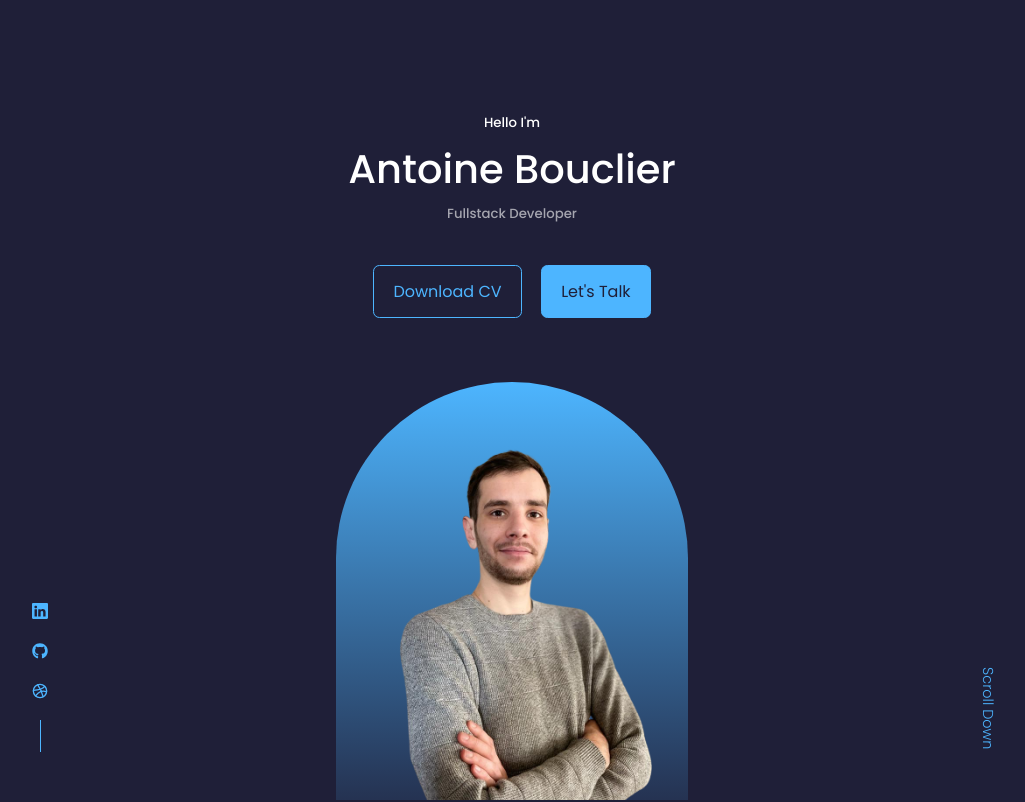
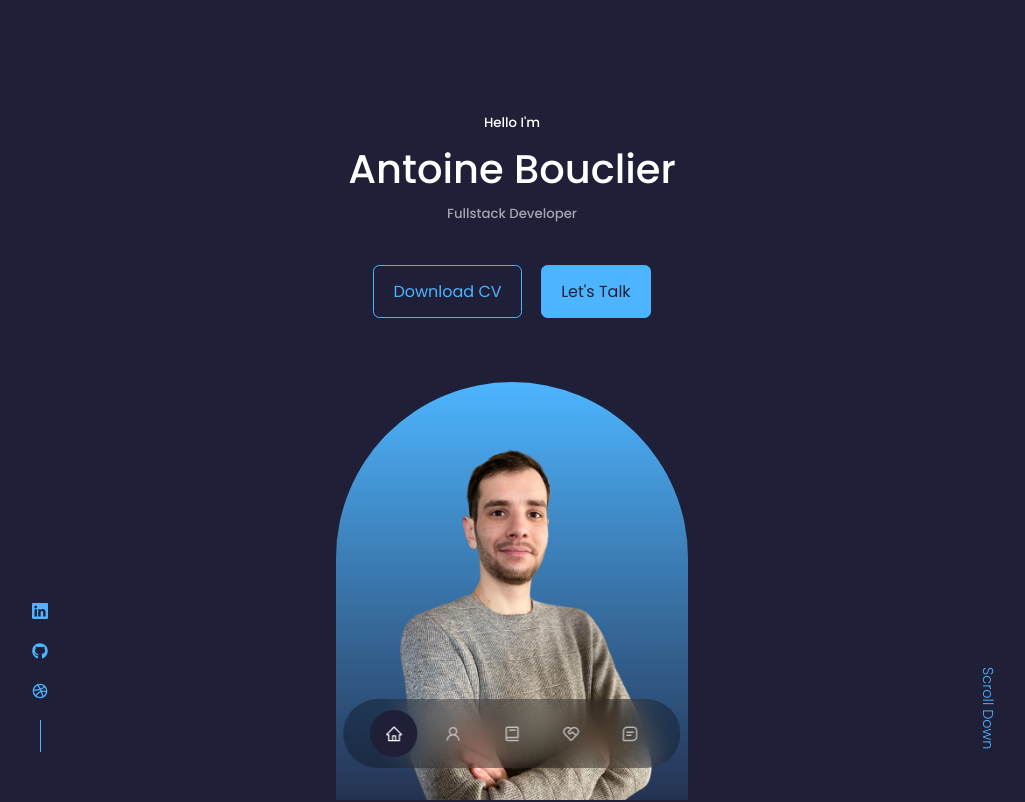
Before and after one commit to Antoine-Bouclier/react-portfolio, a React (Create React App) app: page / in a window 1280 px wide. Shown: the top 802 px of the page, without its empty margins (128-1153 px from the left). Built offline with nearby package versions, Linux system fonts and the light colour scheme.

Commit message:
feat: Adding styles CSS to the floating nav

```diff
--- a/src/components/nav/Nav.jsx
+++ b/src/components/nav/Nav.jsx
@@ -5,16 +5,18 @@
 import {BiBook} from 'react-icons/bi'
 import {RiServiceLine} from 'react-icons/ri'
 import {BiMessageSquareDetail} from 'react-icons/bi'
+import {useState} from 'react'
 
 const Nav = () => {
+  const [activeNav, setActiveNav] = useState('#')
   return (
-    <div>
-      <a href="#"><AiOutlineHome/></a>
-      <a href="#about"><AiOutlineUser/></a>
-      <a href="#experience"><BiBook/></a>
-      <a href="#services"><RiServiceLine/></a>
-      <a href="#contact"><BiMessageSquareDetail/></a>
-    </div>
+    <nav>
+      <a href="#" onClick={() => setActiveNav('#')} className={activeNav === '#' ? 'active' : ''}><AiOutlineHome/></a>
+      <a href="#about" onClick={() => setActiveNav('#about')} className={activeNav === '#about' ? 'active' : ''}><AiOutlineUser/></a>
+      <a href="#experience" onClick={() => setActiveNav('#experience')} className={activeNav === '#experience' ? 'active' : ''}><BiBook/></a>
+      <a href="#services" onClick={() => setActiveNav('#services')} className={activeNav === '#services' ? 'active' : ''}><RiServiceLine/></a>
+      <a href="#contact" onClick={() => setActiveNav('#contact')} className={activeNav === '#contact' ? 'active' : ''}><BiMessageSquareDetail/></a>
+    </nav>
   )
 }
 
--- a/src/components/nav/nav.css
+++ b/src/components/nav/nav.css
@@ -0,0 +1,32 @@
+nav {
+    background: rgba(0, 0, 0, 0.3);
+    width: max-content;
+    display: block;
+    padding: 0.7rem 1.7rem;
+    position: fixed;
+    left: 50%;
+    transform: translate(-50%);
+    bottom: 2rem;
+    display: flex;
+    gap: 0.8rem;
+    border-radius: 3rem;
+    backdrop-filter: blur(15px);
+}
+
+nav a {
+    background: transparent;
+    padding: 0.9rem;
+    border-radius: 50%;
+    display: flex;
+    color: var(--color-light);
+    font-size: 1.1rem;
+}
+
+nav a:hover {
+    background: rgba(0, 0, 0, 0.3);
+}
+
+nav a.active {
+    background: var(--color-bg);
+    color: var(--color-white);
+}
```
